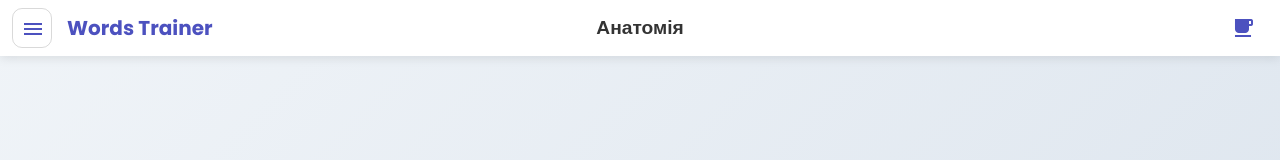
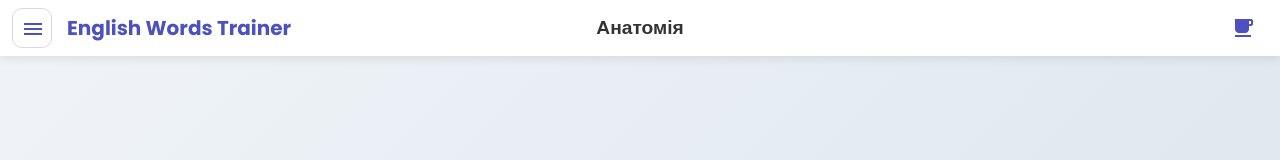
Before and after one commit to codeorlov/english-words-trainer, a plain HTML site: page index.html in a window 1280 px wide. Shown: the top 160 px of the page. Drawn offline with nearby package versions, Linux system fonts and the light colour scheme.

Commit message:
FIX-07032025: Fix title

```diff
--- a/index.html
+++ b/index.html
@@ -32,7 +32,7 @@
                 <button class="navbar-toggler hamburger" type="button" data-bs-toggle="offcanvas" data-bs-target="#navSidebar" aria-controls="navSidebar" aria-expanded="false" aria-label="Toggle navigation">
                     <span class="material-icons">menu</span>
                 </button>
-                <a class="navbar-brand fw-bold text-primary" href="#"><span class="brand-full">Words Trainer</span><span class="brand-short d-none">WT</span></a>
+                <a class="navbar-brand fw-bold text-primary" href="#"><span class="brand-full">English Words Trainer</span><span class="brand-short d-none">EWT</span></a>
             </div>
             <div class="navbar-section navbar-center">
                 <span class="category-title fw-bold"></span>
```
